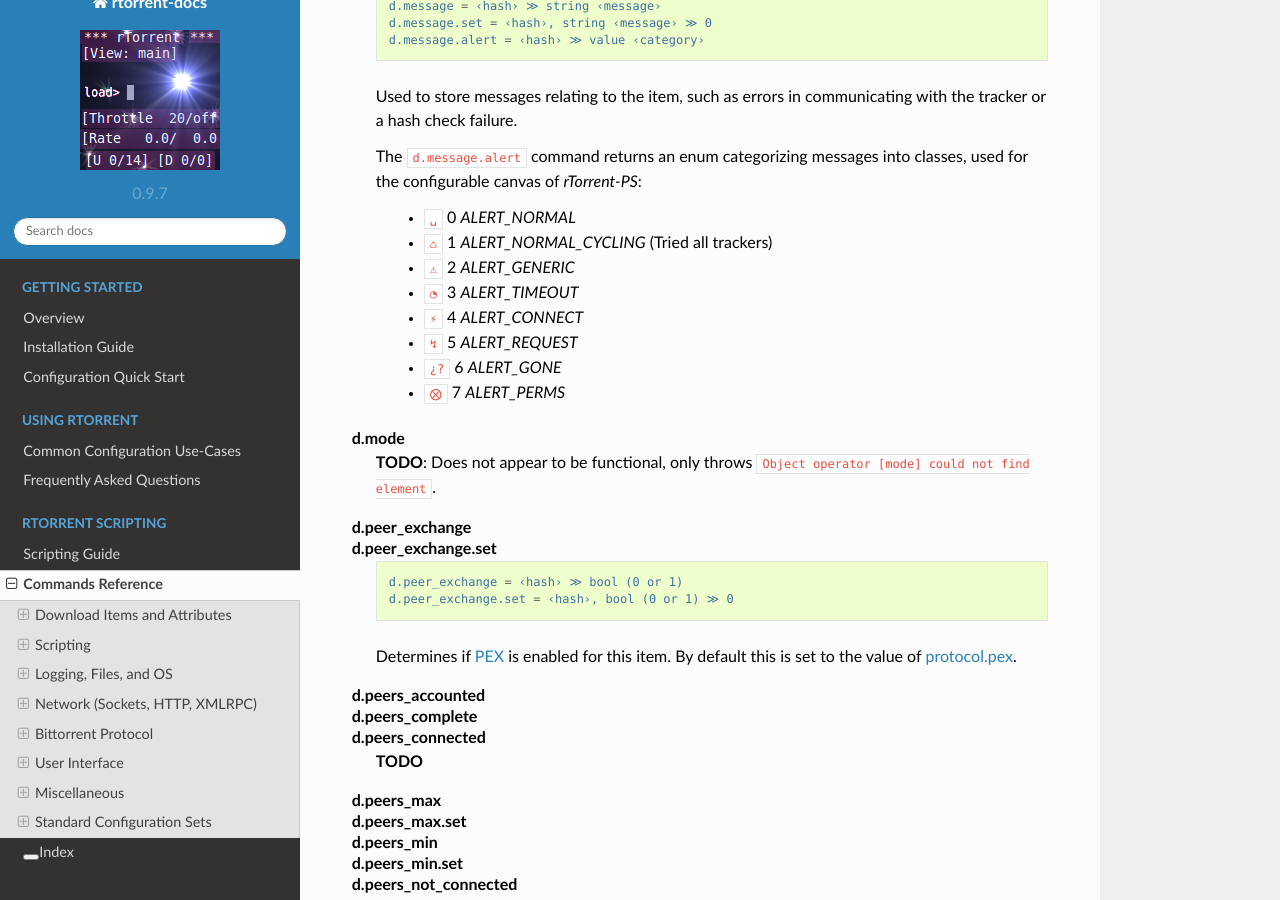
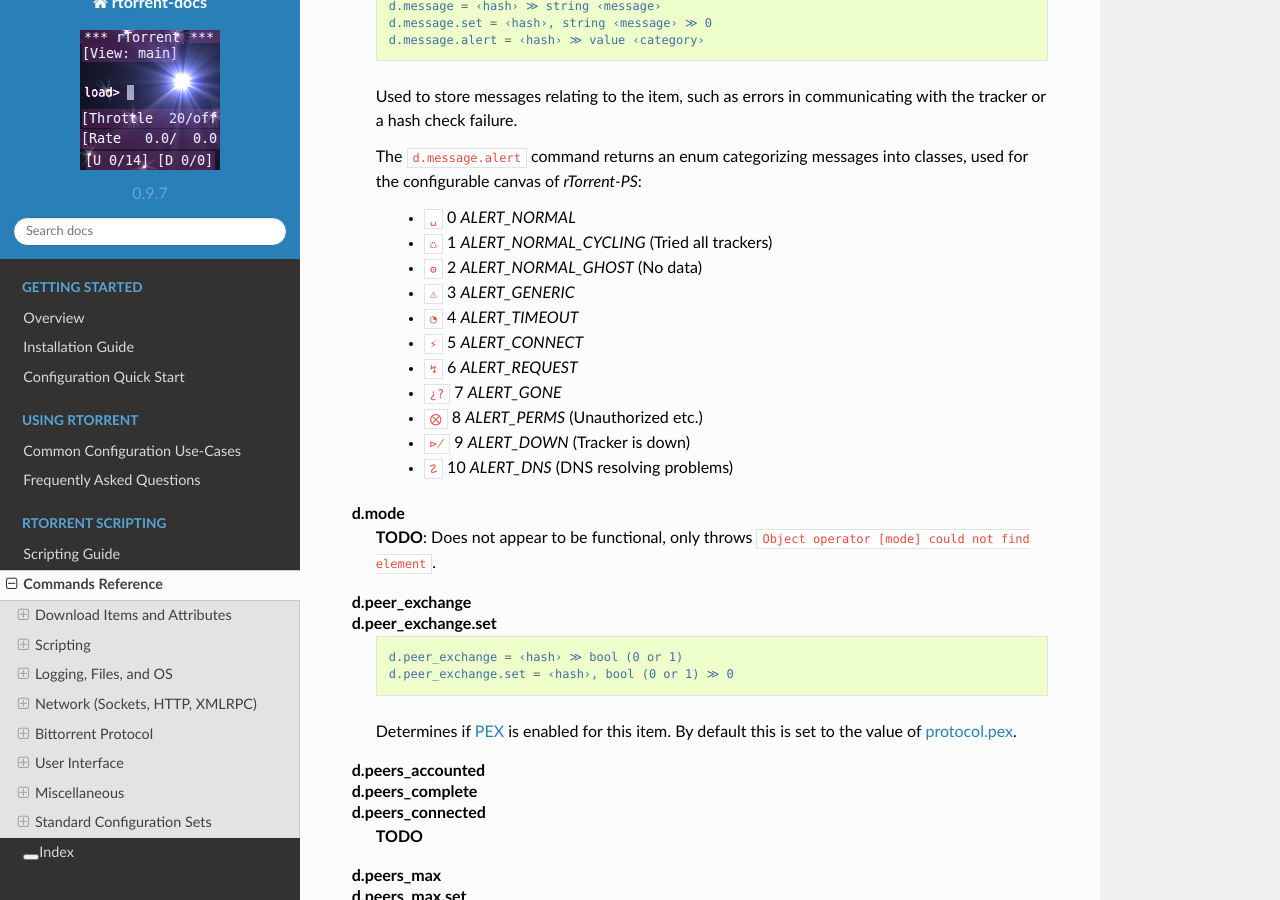
Before and after one commit to rtorrent-community/rtorrent-docs, a Sphinx documentation site: the page built from docs/cmd-ref.rst, in a window 1280 px wide and 900 px high, scrolled down 14989 px. Built offline with Sphinx 7.4.7 and the Read the Docs theme 2.0.0, drawn with Linux system fonts in a browser that asks for light colours.

Commit message:
fix d.message.alert enum values

```diff
--- a/docs/include-cmd-items.rst
+++ b/docs/include-cmd-items.rst
@@ -769,12 +769,16 @@ See the hint at the start of this chapter regarding the (sometimes implicit) *ta
 
             * ``␣`` 0 *ALERT_NORMAL*
             * ``♺`` 1 *ALERT_NORMAL_CYCLING* (Tried all trackers)
-            * ``⚠`` 2 *ALERT_GENERIC*
-            * ``◔`` 3 *ALERT_TIMEOUT*
-            * ``⚡`` 4 *ALERT_CONNECT*
-            * ``↯`` 5 *ALERT_REQUEST*
-            * ``¿?`` 6 *ALERT_GONE*
-            * ``⨂`` 7 *ALERT_PERMS*
+            * ``ʘ`` 2 *ALERT_NORMAL_GHOST* (No data)
+            * ``⚠`` 3 *ALERT_GENERIC*
+            * ``◔`` 4 *ALERT_TIMEOUT*
+            * ``⚡`` 5 *ALERT_CONNECT*
+            * ``↯`` 6 *ALERT_REQUEST*
+            * ``¿?`` 7 *ALERT_GONE*
+            * ``⨂`` 8 *ALERT_PERMS* (Unauthorized etc.)
+            * ``⋫`` 9 *ALERT_DOWN* (Tracker is down)
+            * ``☡`` 10 *ALERT_DNS* (DNS resolving problems)
+
 
     d.mode
 
```
